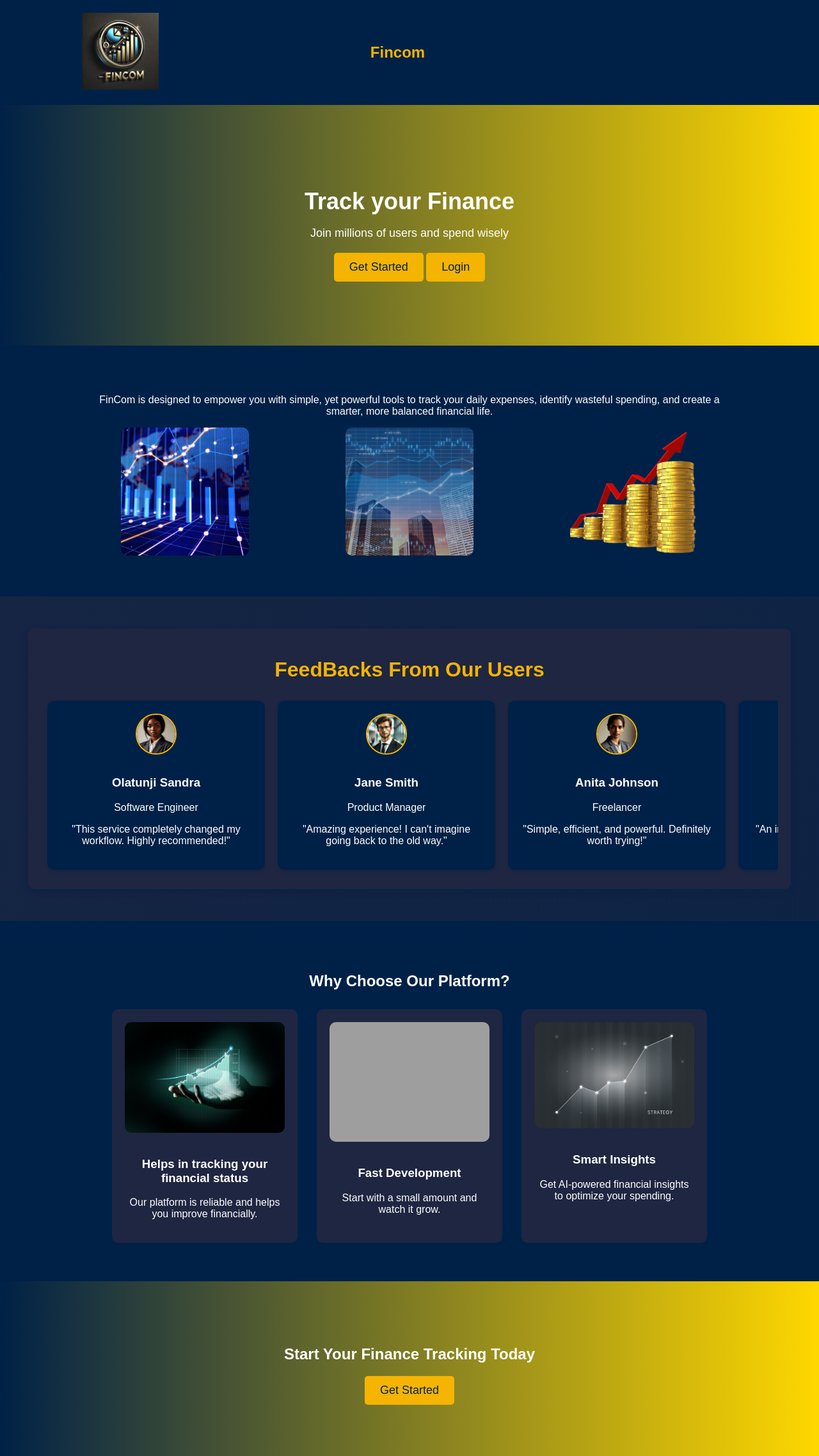
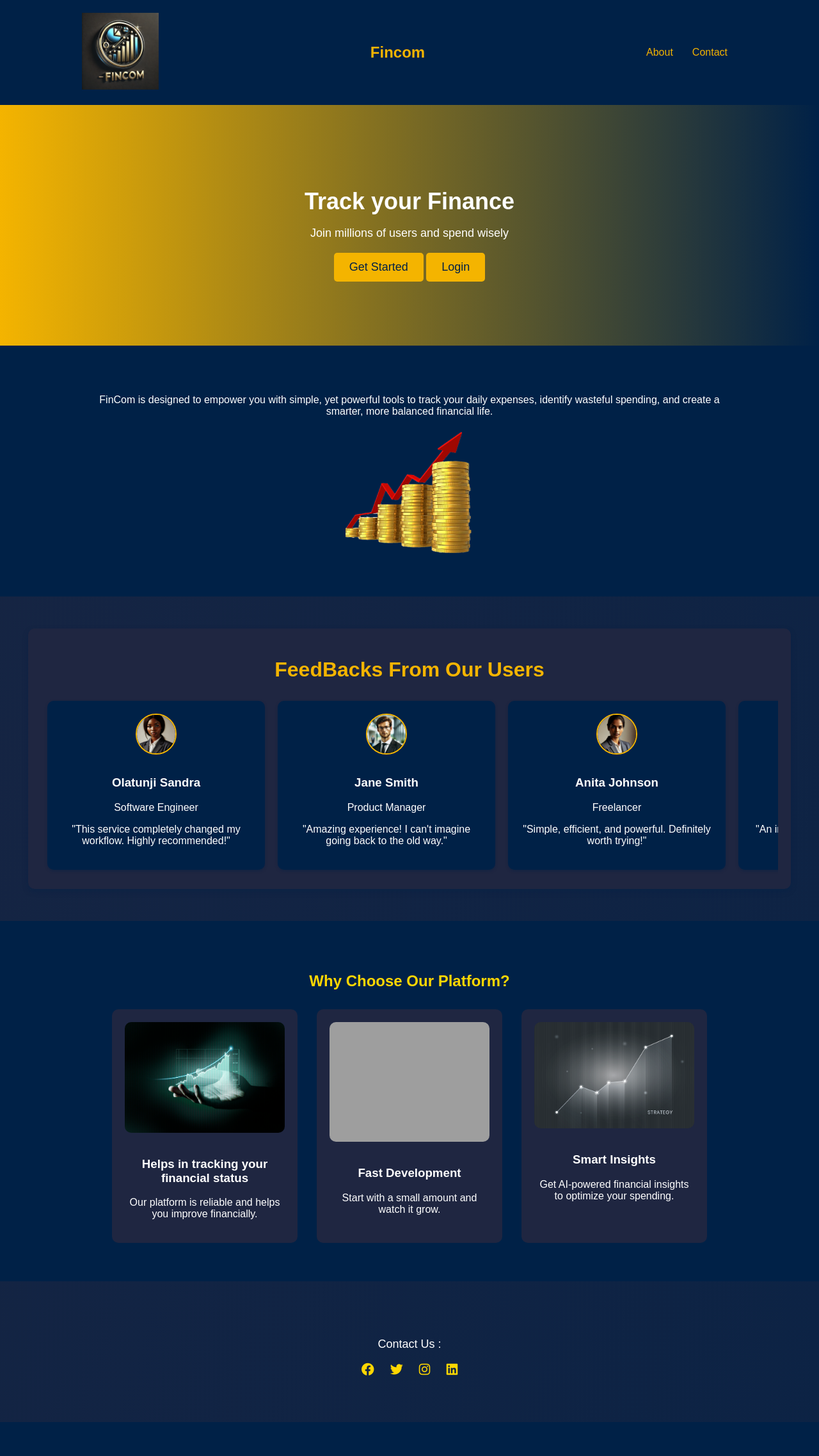
Before and after one commit to Prosperiko/Fincom, a Flask app: page / in a window 1280 px wide. Shown: the whole page at 64% size. After the commit the page ends 2222 px from the top, so only its background shows below. Run offline with Flask 3, Linux system fonts and the light colour scheme; grey boxes are pictures that could not be loaded.

Commit message:
changes in the images and some css functions

```diff
--- a/static/css/index.css
+++ b/static/css/index.css
@@ -10,12 +10,12 @@
     --shadow-color: rgba(0, 33, 71, 0.4);
 
     --background-gradient: linear-gradient(290deg, var(--color-navy), var(--color-deep-blue),var(--color-gold));
-    --color-accent: linear-gradient(to right, var(--color-navy), var(--color-gold));
+    --color-accent: linear-gradient(to left, var(--color-navy), var(--highlight-gold));
 }
 
 /* Global Styles */
 body {
-    font-family: Arial, sans-serif;
+    font-family: 'Pacifico',sans-serif;
     margin: 0;
     padding: 0;
     background: var(--background-gradient);
@@ -66,6 +66,7 @@ header .container {
 /* Navbar Links */
 header h1 {
     font-size: 24px;
+    font-family: Raleway, sans-serif;
     color: var(--highlight-gold);
 }
 
@@ -81,7 +82,7 @@ nav ul li {
 }
 
 nav ul li a {
-    color: var(--color-navy);
+    color: var(--highlight-gold);
     text-decoration: none;
     font-size: 16px;
     transition: color 3s;
@@ -131,6 +132,7 @@ nav ul li a:hover {
 
 .features h2 {
     margin-bottom: 30px;
+    color: var(--color-gold)
 }
 
 /* Feature Grid */
@@ -253,4 +255,34 @@ nav ul li a:hover {
     border: 2px solid var(--highlight-gold);
 }
 
-/* Testimonial Text */
+/* Social Media Section */
+footer {
+    background-color: var(--color-accent);
+    padding: 70px 0; /* increase top & bottom padding */
+    text-align: center;
+    color: var(--color-white);
+    font-size: 18px; /* optional: increase text size */
+}
+footer .social-media {
+    text-align: center;
+    margin-bottom: 10px;
+}
+
+footer .social-media p {
+    font-size: 16px;
+    color: var(--color-white);
+    margin-bottom: 10px;
+}
+
+footer .social-icon {
+    color: var(--color-gold);
+    font-size: 20px;
+    margin: 0 10px;
+    text-decoration: none;
+    transition: transform 0.3s, color 0.3s;
+}
+
+footer .social-icon:hover {
+    color: var(--highlight-gold);
+    transform: scale(1.2);
+}
--- a/template/index.html
+++ b/template/index.html
@@ -6,6 +6,8 @@
     <title>Fincom</title>
     <link rel="stylesheet" href="../static/css/index.css">
     <link rel="icon" type="image/webp" href="../static/img/logo.webp">
+    <link href='https://unpkg.com/boxicons@2.1.4/css/boxicons.min.css' rel='stylesheet'>
+    <link rel="stylesheet" href="https://cdnjs.cloudflare.com/ajax/libs/font-awesome/6.0.0-beta3/css/all.min.css">
 </head>
 <body>
 
@@ -42,13 +44,7 @@
         <div class="container">
             <p>FinCom is designed to empower you with simple, yet powerful tools to track your daily expenses, identify wasteful spending, and create a smarter, more balanced financial life.</p>
             <div class="gallery-grid">
-                <div class="gallery-item">
-                    <img src="../static/img/finance-16.jpg" alt="Finance Dashboard">
-                </div>
-                <div class="gallery-item">
-                    <img src="../static/img/finance-02.jpg" alt="Expense Chart">
-                </div>
-                <div class="gallery-item">
+                    <div class="gallery-item">
                     <img src="../static/img/mike.png" alt="User Analytics">
                 </div>
             </div>
@@ -178,17 +174,15 @@
         </div>
     </section>
 
-    <!-- Call-to-Action -->
-    <section class="cta">
-        <div class="container">
-            <h2>Start Your Finance Tracking Today</h2>
-            <a href="{{ url_for('signup') }}" class="btn">Get Started</a>
-        </div>
-    </section>
 
     <!-- Footer -->
     <footer>
         <div class="container">
+            <p> Contact Us :</p>
+            <a href="https://facebook.com" target="_blank" class="social-icon"><i class="fab fa-facebook"></i></a>
+            <a href="https://twitter.com" target="_blank" class="social-icon"><i class="fab fa-twitter"></i></a>
+            <a href="htttps://instagram.com" target ="_blank" class="social-icon"><i class="fab fa-instagram"></i> </a>
+            <a href="https://www.linkedin.com/in/muhammed-tesleem-olatundun-551350335/?trk=opento_sprofile_goalscard" target="_blank" class="social-icon"><i class="fab fa-linkedin"></i></a>
         </div>
     </footer>
 
```
